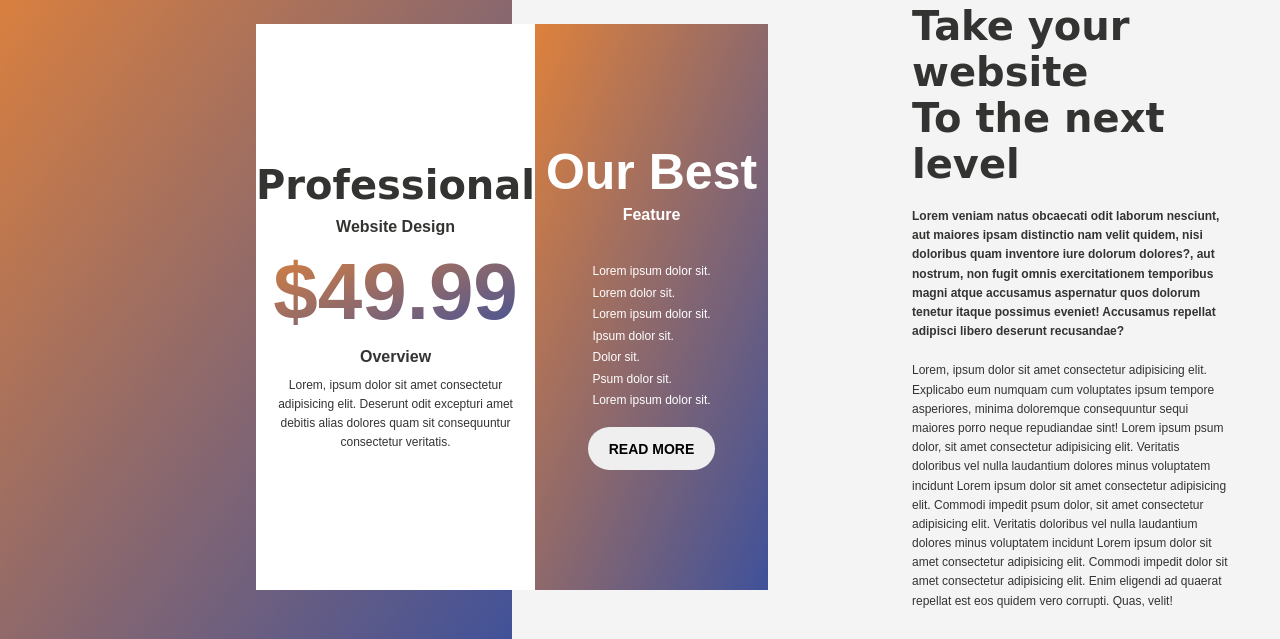
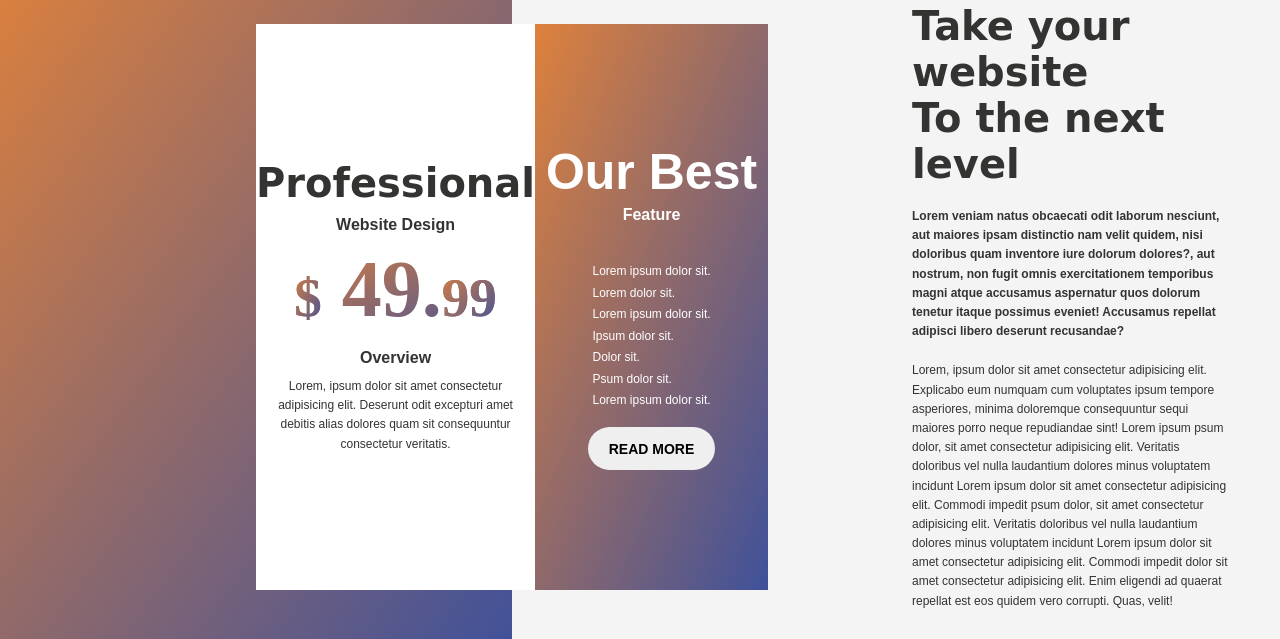
Before and after one commit to furki911/digital, a website: page index.html in a window 1280 px wide. Shown: the part 4908-5547 px from the top of the page. Drawn offline with Linux system fonts and the light colour scheme.

Commit message:
price font changed

```diff
--- a/index.html
+++ b/index.html
@@ -387,7 +387,7 @@
                         Professional
                      </h4>
                      <span>Website Design</span>
-                     <h1 class="offer__left__content--left--price">$49.99</h1>
+                     <h1 class="offer__left__content--left--price"><span class="offer__left__content--left--price--sm">$</span> 49.<span class="offer__left__content--left--price--sm">99</span></h1>
                      <span>Overview</span>
                      <p class="offer__left__content--left--paragraph">
                         Lorem, ipsum dolor sit amet consectetur adipisicing elit. Deserunt odit excepturi amet debitis alias dolores quam sit consequuntur consectetur veritatis.
--- a/sass/layouts/_offer.scss
+++ b/sass/layouts/_offer.scss
@@ -40,6 +40,16 @@
                -webkit-background-clip: text;
                background-clip: text;
                color: transparent;
+               font-family: 'Times New Roman', Times, serif;
+
+               &--sm {
+                  font-size: 5.5rem !important;
+                  display: inline-block;
+                  background-image: linear-gradient(to right bottom, $color-primary, $color-secondary);
+                  -webkit-background-clip: text;
+                  background-clip: text;
+                  color: transparent;
+               }
             }
 
             &--paragraph {
```
Also changed, not shown: css/style.css.
